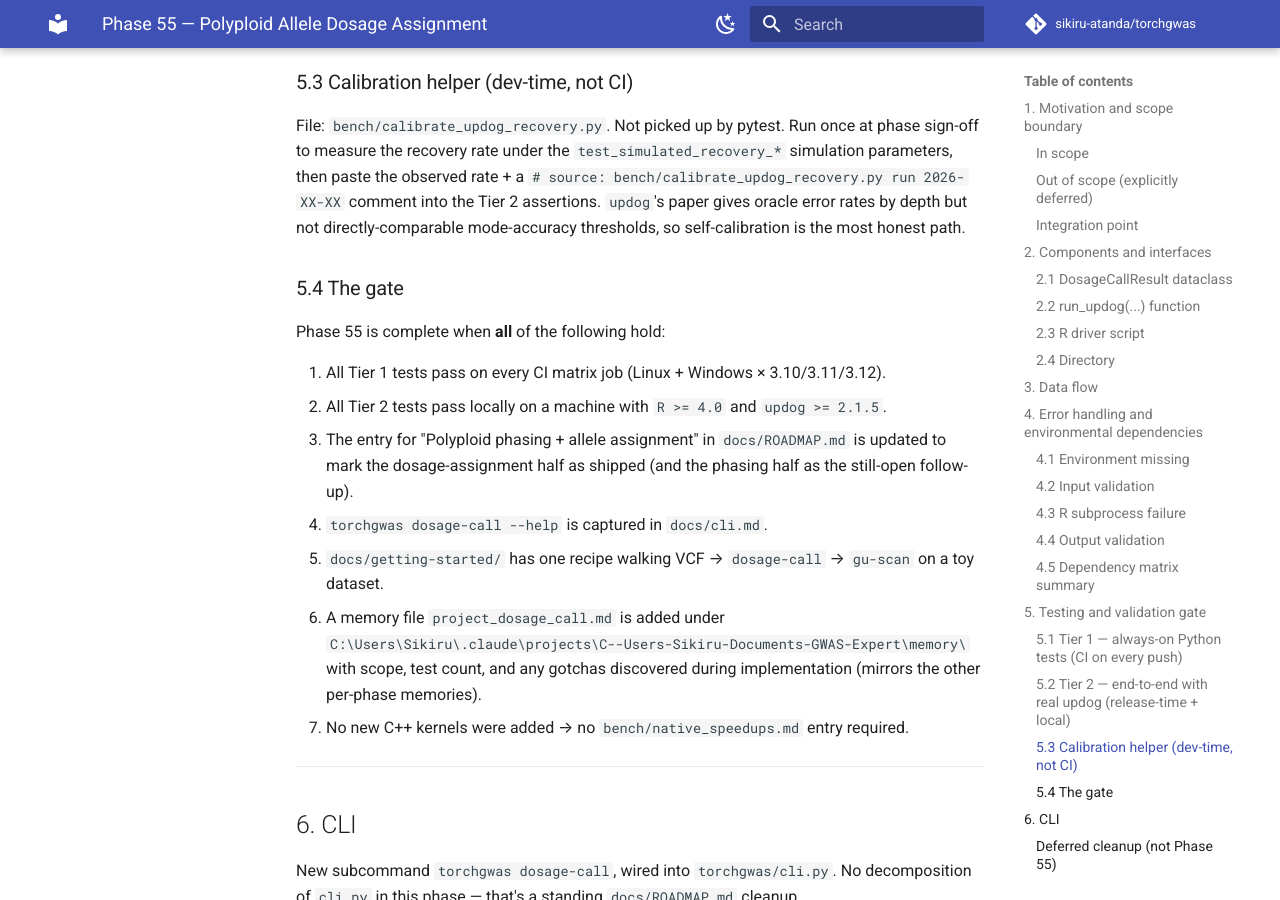
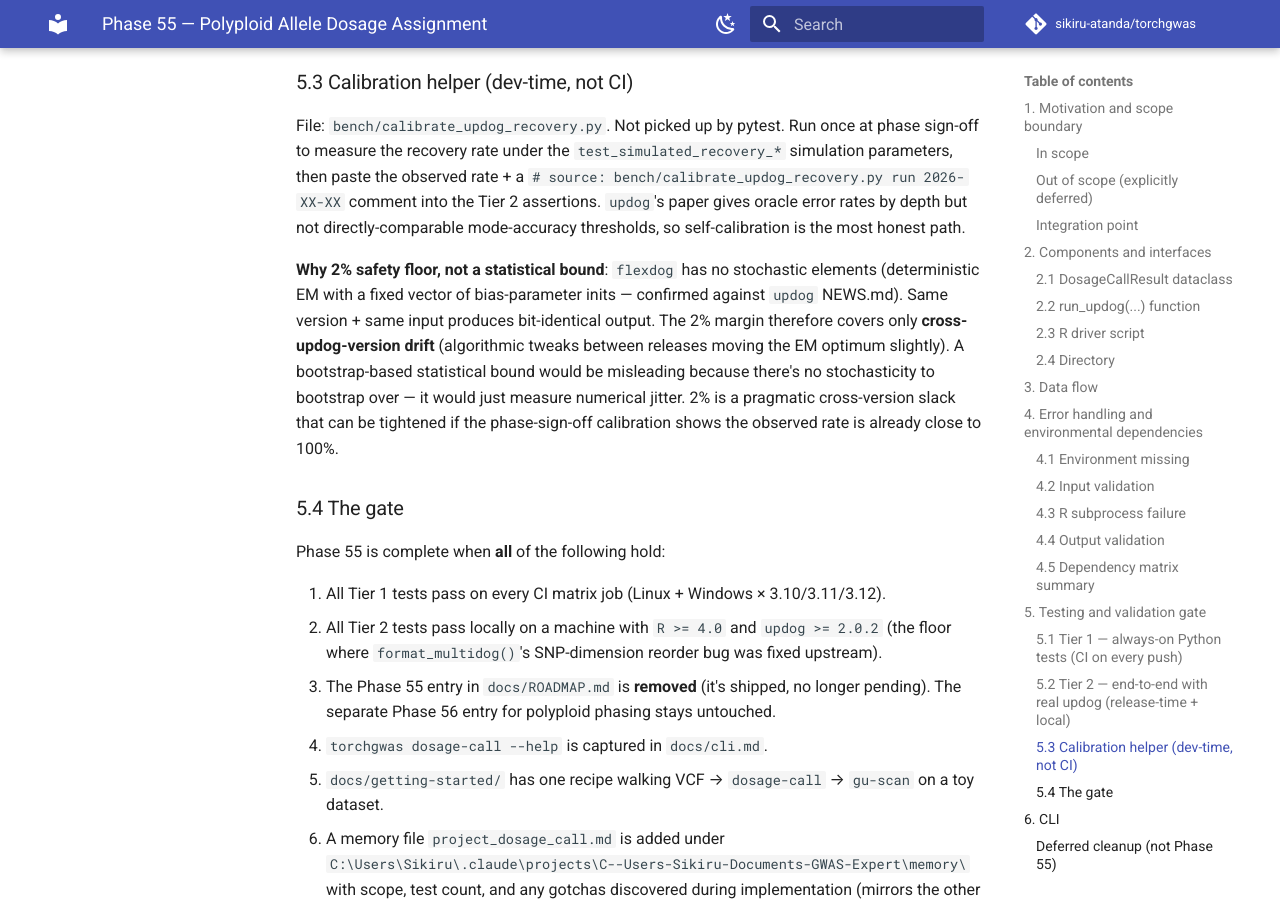
Before and after one commit to sikiru-atanda/torchgenomics, an MkDocs documentation site: the page built from docs/superpowers/specs/2026-04-22-polyploid-dosage-assignment-design.md, in a window 1280 px wide and 900 px high, scrolled down 8414 px. Built offline with MkDocs 1.6.1 and Material for MkDocs 9.7.7, drawn with Linux system fonts in a browser that asks for light colours; comment, search, counter and statistics services are not loaded; some of the changed text lies outside the part shown.

Commit message:
Spec fixes from cross-check: updog version floor, ROADMAP wording, safety-floor rationale
Three corrections to the Phase 55 design document after a second
self-review pass:

1. Downgrade `updog` floor from 2.1.5 (arbitrary) to 2.0.2 — the real
   last-known-correctness-fix we depend on is the `format_multidog()`
   SNP-dimension reorder bug, fixed in 2.0.2 per upstream NEWS.md.
   We're semantically safe even below that (since we read output via
   dimnames, not positional indexing), but 2.0.2 is the right floor.

2. Fix stale Gate-criterion-3 wording. After the pre-commit ROADMAP
   split, Phase 55 and Phase 56 are separate entries — at phase-complete
   the action is to remove the Phase 55 entry outright (not "mark the
   dosage half as shipped"). Wording now matches the post-split
   structure.

3. Document why the 2% recovery-rate safety floor is a pragmatic
   cross-version slack rather than a statistical bound. `flexdog` is
   deterministic given input (confirmed against `updog` NEWS.md — no
   random-restart), so there's no stochasticity to bootstrap over; the
   margin only covers cross-updog-version drift.

No scope change. No implementation started yet.

Co-Authored-By: Claude Opus 4.7 <noreply@anthropic.com>

```diff
--- a/docs/superpowers/specs/2026-04-22-polyploid-dosage-assignment-design.md
+++ b/docs/superpowers/specs/2026-04-22-polyploid-dosage-assignment-design.md
@@ -66,7 +66,7 @@ class DosageCallResult:
     variant_ids: list[str]        # length m
     ploidy: int                   # k; 2 <= k <= 8
     tool: str                     # "updog"
-    tool_version: str             # e.g. "2.1.5"
+    tool_version: str             # e.g. "2.0.2" (the supported floor)
     model: str                    # flexdog model name used
     mean_dosage_var: Tensor       # (m,) — mean Var[d] per marker (quality)
     allele_freq: Tensor           # (m,) — from expected dosages
@@ -218,7 +218,7 @@ After stacking `probs`:
 | Dependency | Status | Reason |
 | --- | --- | --- |
 | `cyvcf2` | already optional (used by `torchgwas.io.vcf.VCFReader`, `load_haplotypes`) | VCF + AD extraction |
-| R ≥ 4.0 + `updog` ≥ 2.1.5 | NEW, opt-in, user-installed | the wrapped tool |
+| R ≥ 4.0 + `updog` ≥ 2.0.2 | NEW, opt-in, user-installed | the wrapped tool |
 | `pandas` | hard dep | read `k+1` output TSVs |
 
 No new Python dependency beyond `pyproject.toml`. R + `updog` is documented as an opt-in external requirement, same tier as BEAGLE / IMPUTE5 / Minimac4 already are.
@@ -267,13 +267,15 @@ File: `tests/test_dosage_call_updog_e2e.py`. Module-level `pytest.mark.skipif` g
 
 File: `bench/calibrate_updog_recovery.py`. Not picked up by pytest. Run once at phase sign-off to measure the recovery rate under the `test_simulated_recovery_*` simulation parameters, then paste the observed rate + a `# source: bench/calibrate_updog_recovery.py run 2026-XX-XX` comment into the Tier 2 assertions. `updog`'s paper gives oracle error rates by depth but not directly-comparable mode-accuracy thresholds, so self-calibration is the most honest path.
 
+**Why 2% safety floor, not a statistical bound**: `flexdog` has no stochastic elements (deterministic EM with a fixed vector of bias-parameter inits — confirmed against `updog` NEWS.md). Same version + same input produces bit-identical output. The 2% margin therefore covers only **cross-updog-version drift** (algorithmic tweaks between releases moving the EM optimum slightly). A bootstrap-based statistical bound would be misleading because there's no stochasticity to bootstrap over — it would just measure numerical jitter. 2% is a pragmatic cross-version slack that can be tightened if the phase-sign-off calibration shows the observed rate is already close to 100%.
+
 ### 5.4 The gate
 
 Phase 55 is complete when **all** of the following hold:
 
 1. All Tier 1 tests pass on every CI matrix job (Linux + Windows × 3.10/3.11/3.12).
-2. All Tier 2 tests pass locally on a machine with `R >= 4.0` and `updog >= 2.1.5`.
-3. The entry for "Polyploid phasing + allele assignment" in `docs/ROADMAP.md` is updated to mark the dosage-assignment half as shipped (and the phasing half as the still-open follow-up).
+2. All Tier 2 tests pass locally on a machine with `R >= 4.0` and `updog >= 2.0.2` (the floor where `format_multidog()`'s SNP-dimension reorder bug was fixed upstream).
+3. The Phase 55 entry in `docs/ROADMAP.md` is **removed** (it's shipped, no longer pending). The separate Phase 56 entry for polyploid phasing stays untouched.
 4. `torchgwas dosage-call --help` is captured in `docs/cli.md`.
 5. `docs/getting-started/` has one recipe walking VCF → `dosage-call` → `gu-scan` on a toy dataset.
 6. A memory file `project_dosage_call.md` is added under `C:\Users\Sikiru\.claude\projects\C--Users-Sikiru-Documents-GWAS-Expert\memory\` with scope, test count, and any gotchas discovered during implementation (mirrors the other per-phase memories).
```
